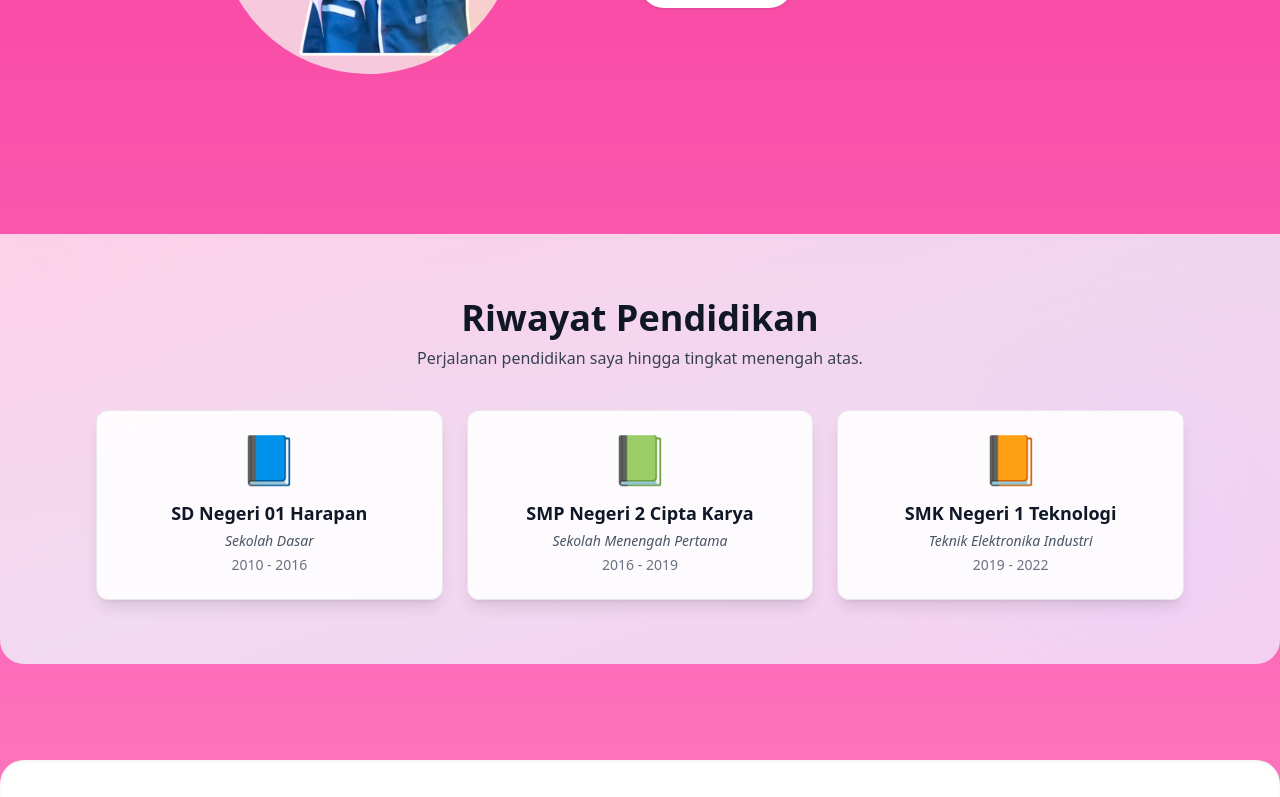
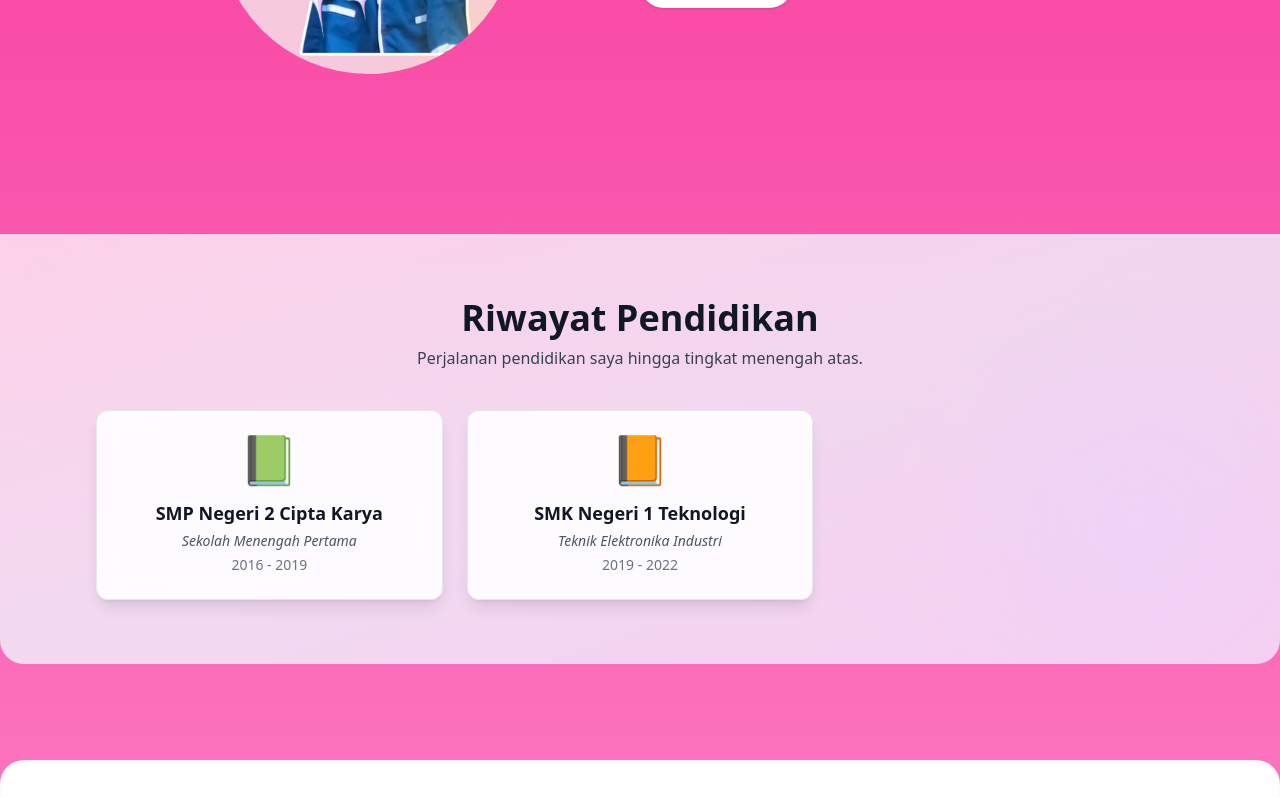
Before and after one commit to apinn-me/porto-saira, a Next.js app: page /about in a window 1280 px wide. Shown: the part 462-1259 px from the top of the page. Built offline with nearby package versions, Linux system fonts and the light colour scheme.

Commit message:
pesan commit baru

```diff
--- a/app/about/page.tsx
+++ b/app/about/page.tsx
@@ -93,12 +93,6 @@ export default function About() {
   <div className="grid grid-cols-1 sm:grid-cols-2 lg:grid-cols-3 gap-6">
     {[
       {
-        icon: "📘",
-        institution: "SD Negeri 01 Harapan",
-        level: "Sekolah Dasar",
-        years: "2010 - 2016"
-      },
-      {
         icon: "📗",
         institution: "SMP Negeri 2 Cipta Karya",
         level: "Sekolah Menengah Pertama",
```
